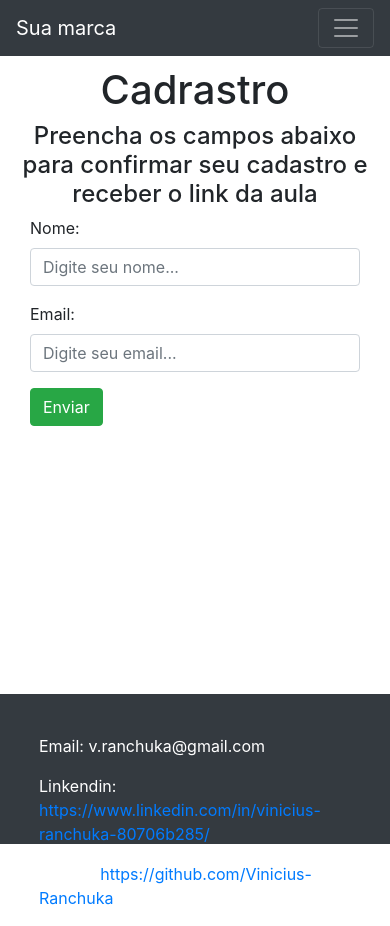
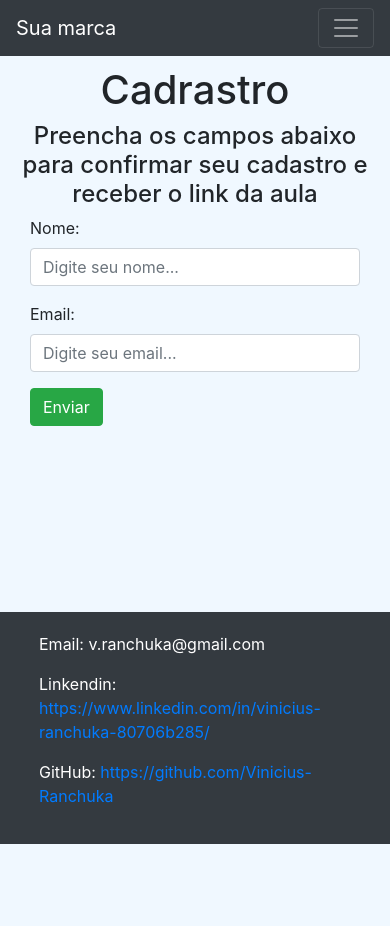
Before and after one commit to Vinicius-Ranchuka/Projeto_Celery, a Django app: page /cadastro/ in a window 390 px wide. After the commit the page ends 844 px from the top, so only its background shows below. Run offline with Django 4.2, Linux system fonts and the light colour scheme; parts of the project's set-up code (start-up, migrations or seed data) failed here and were passed over.

Commit message:
desing_responsivo_celular

```diff
--- a/autenticacao/templates/cadastro/cadastrando_pessoa.html
+++ b/autenticacao/templates/cadastro/cadastrando_pessoa.html
@@ -4,7 +4,7 @@
 {% block 'title' %}Seu site{% endblock %}
 
 {% block 'head' %}
-<link rel="stylesheet" href="{% static 'css/cadastrando_pessoa.css' %}">
+<link rel="stylesheet" href="{% static 'css/cadastro.css' %}">
 {% endblock %}
 
 
--- a/templates/base.html
+++ b/templates/base.html
@@ -20,14 +20,7 @@
           <span class="navbar-toggler-icon"></span>
         </button>
 
-        <div class="collapse navbar-collapse" id="navbarSupportedContent">
-          <ul class="navbar-nav mr-auto">
-          </ul>
-          <form class="form-inline my-2 my-lg-0">
-            <input class="form-control mr-sm-2" type="search" placeholder="Search" aria-label="Search">
-            <button class="btn btn-outline-success my-2 my-sm-0" type="submit">Search</button>
-          </form>
-        </div>
+
       </nav>
 
       {% if messages %}
@@ -37,18 +30,14 @@
           </div>
         {% endfor %}
       {% endif %}
-
-      {% block 'body' %}{% endblock %}
+      <div id="content">
+        {% block 'body' %}{% endblock %}
+      </div>
       <footer id="footer">
-        <div id="caixa_footer">
+        <div class="caixa_footer">
           <p>Email: v.ranchuka@gmail.com</p>
-          <p>
-            Linkendin: <a href="https://www.linkedin.com/in/vinicius-ranchuka-80706b285/">https://www.linkedin.com/in/vinicius-ranchuka-80706b285/</a>
-          </p>
-          <p>
-            GitHub: <a href="https://github.com/Vinicius-Ranchuka">https://github.com/Vinicius-Ranchuka</a>
-          </p>
-
+          <p>Linkendin: <a href="https://www.linkedin.com/in/vinicius-ranchuka-80706b285/">https://www.linkedin.com/in/vinicius-ranchuka-80706b285/</a></p>
+          <p>GitHub: <a href="https://github.com/Vinicius-Ranchuka">https://github.com/Vinicius-Ranchuka</a></p>
         </div>
       </footer>
 </body>
--- a/templates/static/css/base.css
+++ b/templates/static/css/base.css
@@ -1,28 +1,29 @@
-#footer{
-    background: #343A40;
+body {
+    margin: 0;
+    padding: 0;
+    min-height: 100vh; /* Tornar o corpo da página ocupar no mínimo 100% da altura da viewport */
+    display: flex;
+    flex-direction: column;
+}
+/* O content ocupa todo o espaço disponível no contêiner flexível  */
 
-    width: 100%;
-    height: 150px;
-    position: absolute;
-    bottom: 0;
-    left: 0;
-    color: #ffffff;
+#content {
+    flex: 1;
 }
 
-#caixa_footer{
+#footer {
+    background: #343A40;
+    color: #ffffff;
+    padding: 20px 10%;
     display: flex;
     justify-content: space-between;
-    margin: 40px 10%;
+    gap: 2rem;
 }
 
-footer p{
-    margin-right: 20px;
+@media screen and (max-width: 758px) {
+    #footer {
+        flex-direction: column;
+        /* margin: 20px 10%; */
+        gap: 1rem;
+    }
 }
-@media screen and (max-width: 768px) {
-    #caixa_footer{
-        display: flex;
-        justify-content: space-between;
-        flex-direction: column;
-        margin: 40px 10%;
-}
-}
--- a/templates/static/css/cadastro.css
+++ b/templates/static/css/cadastro.css
@@ -1,3 +1,11 @@
+body {
+    background-color: aliceblue;
+}
+.container {
+    position: relative;
+
+    padding-bottom: 10px;
+}
 #titulo {
     text-align: center;
     margin-top: 10px;
```
Also changed, not shown: templates/static/css/cadastrando_pessoa.css (deleted, +0 -8 lines).
